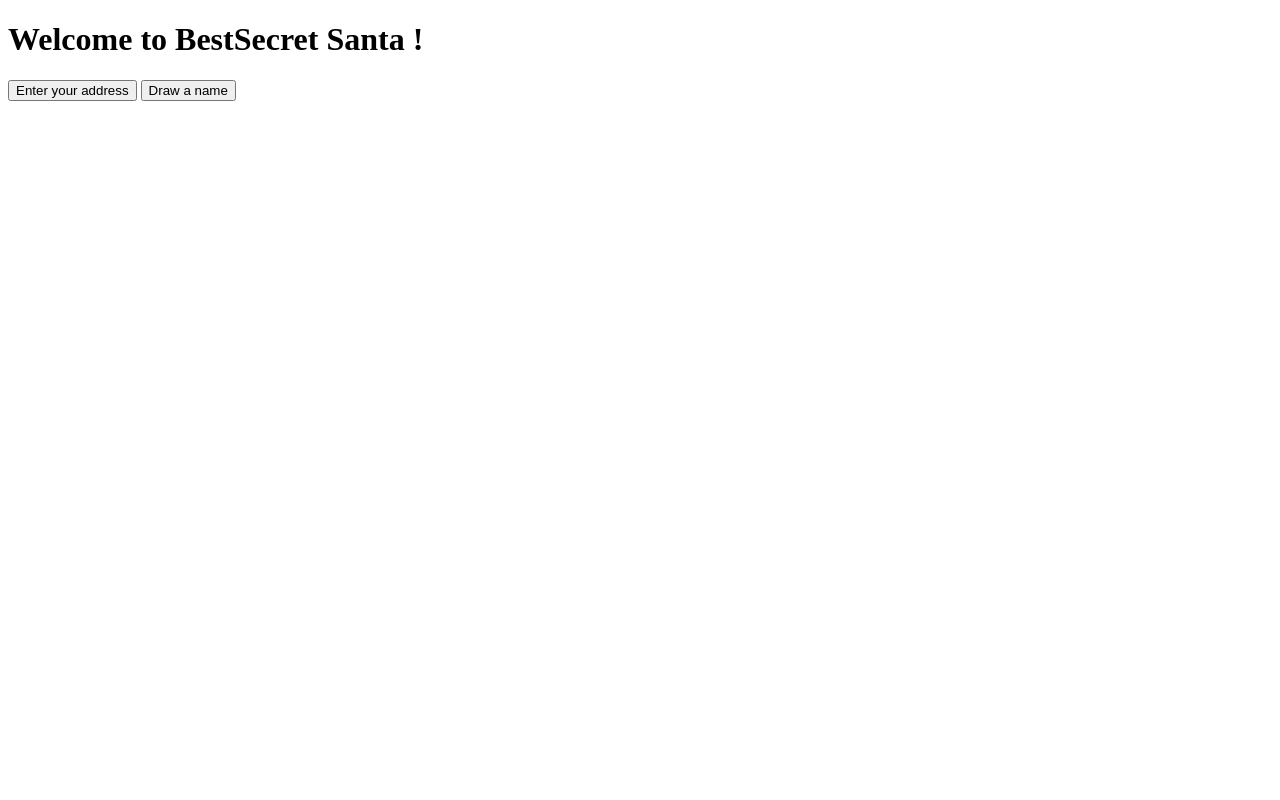
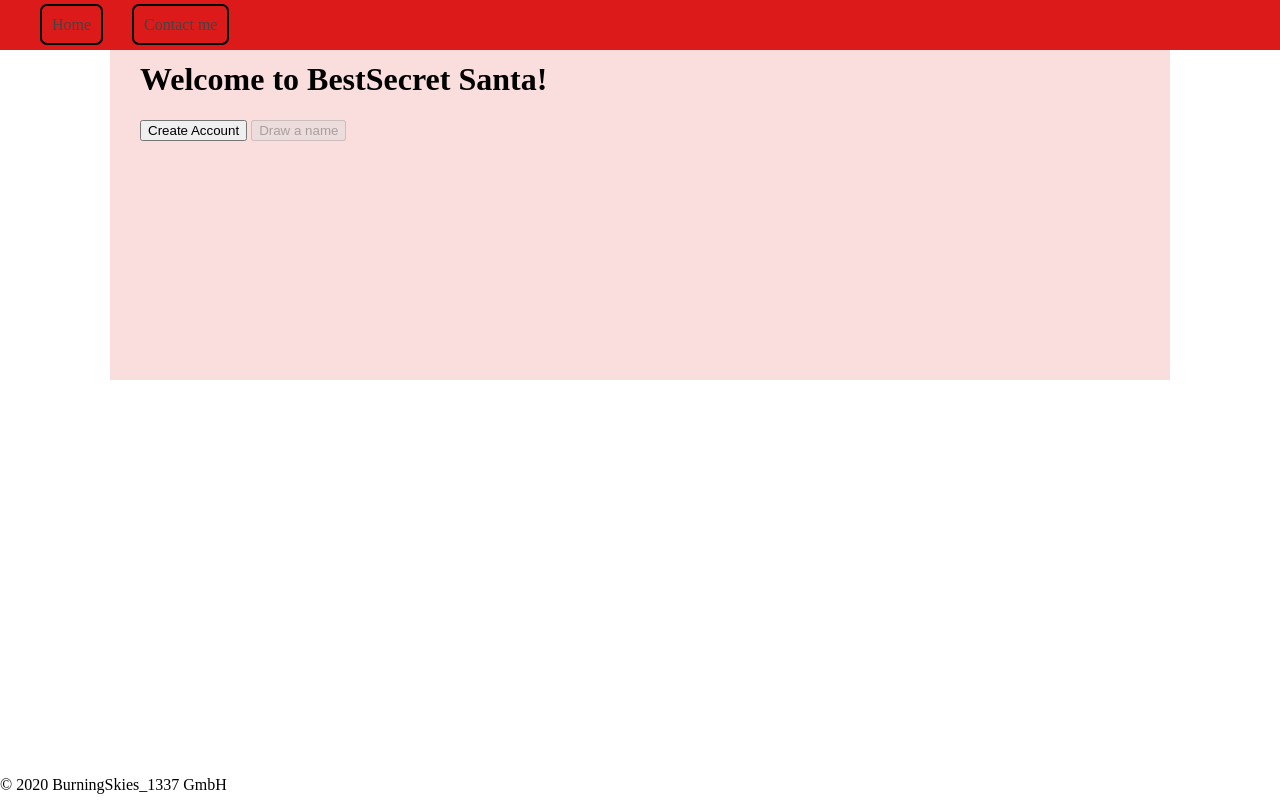
Before and after one commit to burningskies42/secret_santa, a Flask app: page / in a window 1280 px wide. Run offline with Flask 2, Linux system fonts and the light colour scheme.

Commit message:
created template for all pages with ugly navbar/footer; added 'extends' and 'block' logic to all used .html-files; removed a really cool magic number from app.py; added css; set draw-button to disabled

```diff
--- a/app.py
+++ b/app.py
@@ -1,29 +1,20 @@
-
 from flask import Flask, request, render_template, url_for, redirect
 import pandas as pd
 import random
 from utils import read_address_table, add_to_table
 
+PORT = 1337
+
+### start application definitions
 app = Flask(__name__)
 
+# define routes
 @app.route('/', methods=['GET', 'POST'])
 def index():
-    print(request.method)
-    if request.method == 'POST':
-        if "go_to_submit"  in request.form:
-            print(f"redirect to submit_address")
-            render_template('address_form.html')
-
-        elif "go_to_draw" in request.form:
-            render_template('draw_name.html')
-
-    elif request.method == 'GET':
-            # return render_template("index.html")
-            print("No Post Back Call")
+    if "go_to_submit" in request.form:
+        return redirect(url_for('submit_address'))
 
     return render_template('home.html')
-
-
 
 @app.route('/submit')
 def submit_address():
@@ -35,6 +26,7 @@ def confirm_submission():
     address = request.form['address']
     add_to_table(name, address)
     processed_text = f"Thank you {name.title()}!<br>\n your data has been submitted"
+
     return processed_text
 
 @app.route('/addresses')
@@ -46,6 +38,7 @@ def show_tables():
 def draw_name():
     name_list = read_address_table()["Name"].values.tolist()
     name_list = [{"id": i, "val": v} for i,v in enumerate(name_list)]
+
     return render_template('names.html', name_list=name_list)
 
 @app.route("/draw", methods=['POST'])
@@ -59,8 +52,9 @@ def select_name():
     print(f"{target} was randomly drawn")
     print(addresses_df.to_string())
     target_data = addresses_df.loc[target]
+
     return f"You have drawn {target_data['Name']}.<br>Posting Address is:<br>{target_data['Address']}"
 
 
 if __name__ == '__main__':
-    app.run(port=1337)
+    app.run(port=PORT, debug=True)
--- /dev/null
+++ b/static/css/style.css
@@ -0,0 +1,55 @@
+nav {
+    width: 100%;
+    float: left;
+    height: 50px;
+    background-color: #dd1a1a;
+}
+
+nav li {
+    display: inline;
+    border: 2px;
+    border-radius: 7px;
+    padding: 10px;
+    border: 2px solid black;
+}
+
+nav li:hover {
+    border: 2px solid black;
+    background-color: white;
+}
+
+nav li + li {
+    margin-left: 25px;
+}
+
+nav li a {
+    color: #444;
+    text-decoration: none;
+}
+
+.page-container {
+    position: relative;
+    min-height: 100vh;
+    margin: 0px;
+}
+
+.content-wrap {
+    background-color: #dd1a1a25;
+    padding-bottom: 2.5rem;
+    margin: 0 auto;
+    padding: 40px 30px;
+    width: 1000px;
+    min-height: 300px;
+}
+
+.container {
+    width: 800px;
+    clear: both;
+}
+
+.footer {
+    position: absolute;
+    bottom: 0;
+    width: 100%;
+    height: 2.5rem;
+}
--- a/templates/address_form.html
+++ b/templates/address_form.html
@@ -1,4 +1,6 @@
-<h1>Please enter your data</h1>
+{% extends "main.html" %}
+{% block content %}
+<h1>Please enter your data:</h1>
 <form method="POST">
     <label for="name">Name:</label><br>
     <input type="text" id="fname" name="name"><br>
@@ -6,3 +8,4 @@
     <input type="text" id="address" name="address"><br><br>
     <input type="submit" value="Enter">
 </form>
+{% endblock %}
--- a/templates/home.html
+++ b/templates/home.html
@@ -1,14 +1,8 @@
-<!DOCTYPE html>
-<html>
-    <header>
-        <h1 class="logo"><h1>Welcome to BestSecret Santa !</h1>
-    </header>
-    <body>
-        <form method="post" action="/">
-            <ul class="menu"></ul>
-                <input type="submit" name="go_to_submit" value="Enter your address"/>
-                <input type="submit" name="go_to_draw" value="Draw a name" />
-            </ul>
-        </form>
-    </body>
-</html>
+{% extends "main.html" %}
+{% block content %}
+<h1>Welcome to BestSecret Santa!</h1>
+<form method="post" action="/">
+    <input type="submit" name="go_to_submit" value="Create Account"/>
+    <input type="submit" name="go_to_draw" value="Draw a name" disabled=true/>
+</form>
+{% endblock %}
--- /dev/null
+++ b/templates/main.html
@@ -0,0 +1,24 @@
+<!DOCTYPE html>
+<html>
+    <header>
+        <title>Hello Santa!</title>
+        <link rel="stylesheet" type="text/css" href="{{ url_for('static', filename='css/style.css') }}">
+    </header>
+    <body class="page-container">
+        <nav>
+            <ul class="navigation">
+                <li><a href="/">Home</a></li>
+                <li><a href="https://github.com/burningskies42">Contact me</a></li>
+            </ul>
+        </nav>
+        <div class="content-wrap">
+            <div class="container">
+                {% block content %}{% endblock %}
+            </div>
+        </div>
+
+        <footer class="footer">
+            <p>&copy; 2020 BurningSkies_1337 GmbH</p>
+        </footer>
+    </body>
+</html>
```
